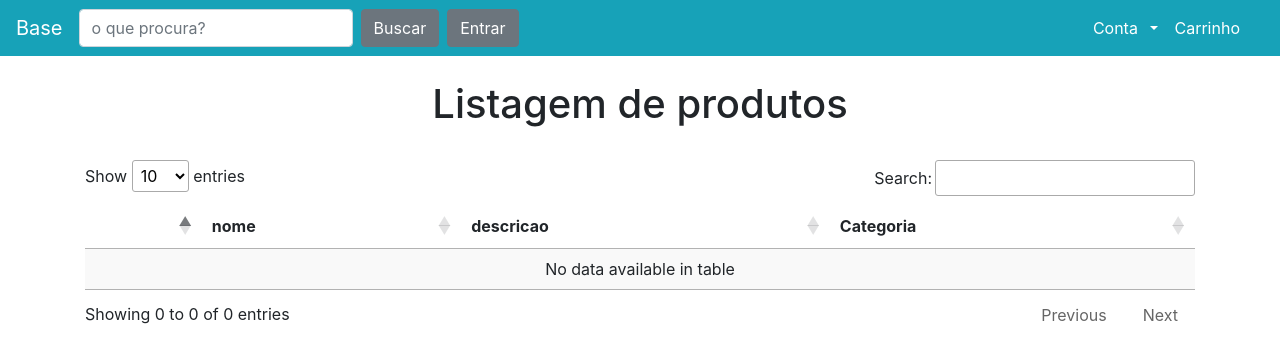
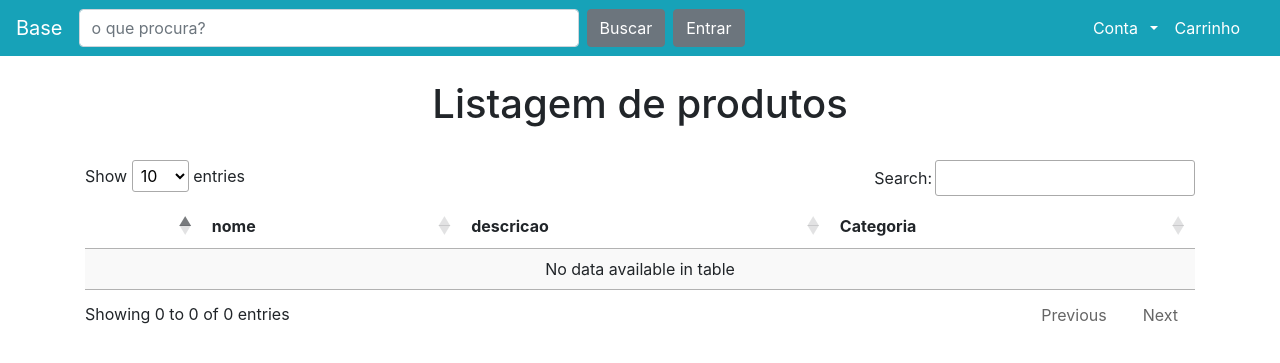
Before and after one commit to krawler/loja_django, a Django app: page /tabela/ in a window 1280 px wide. Shown: the top 363 px of the page. Run offline with Django 4.2, Linux system fonts and the light colour scheme; data that the repository does not hold is empty; some libraries are stand-ins or nearby versions.

Commit message:
nova classe termo para aumentar o input de pesquisa

```diff
--- a/static/assets/custom/css/style.css
+++ b/static/assets/custom/css/style.css
@@ -230,3 +230,7 @@ tbody > tr.selected > * {
 .codigo-validacao {
     font-size: 2rem;
 }
+
+#termo{
+    width:500px;
+}
```
